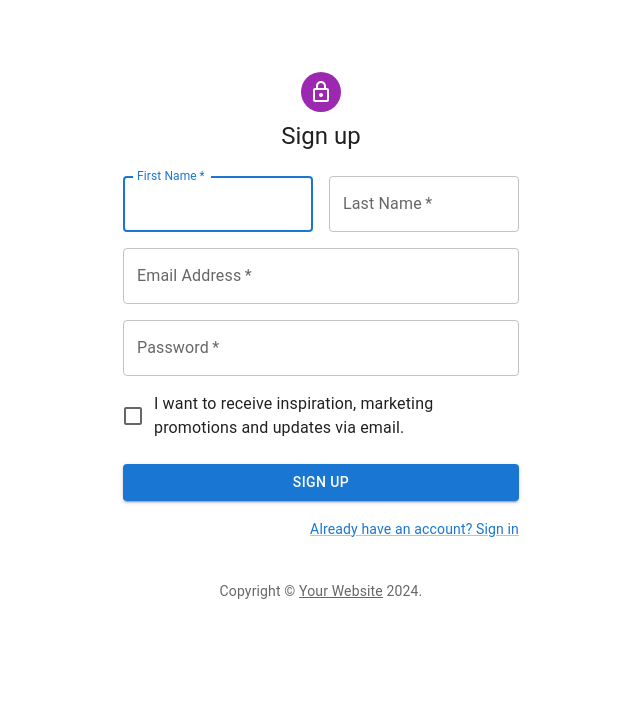
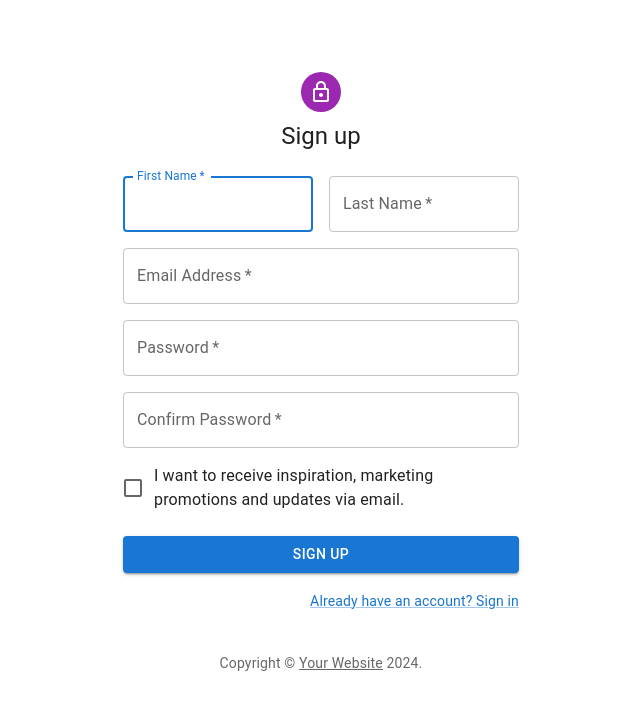
Before and after one commit to santaclous112/next-mui-typescript-boilerplate-project, a Next.js app: page /signup in a window 1280 px wide. Shown: the top 710 px of the page, without its empty margins (319-959 px from the left). Built offline with nearby package versions, Linux system fonts and the light colour scheme.

Commit message:
update/submitButton commit

```diff
--- a/package.json
+++ b/package.json
@@ -13,10 +13,13 @@
     "@emotion/styled": "^11.11.0",
     "@mui/icons-material": "^5.15.3",
     "@mui/material": "^5.15.3",
+    "axios": "^1.6.5",
     "markdown-to-jsx": "^7.4.0",
     "next": "14.0.4",
     "react": "^18",
-    "react-dom": "^18"
+    "react-dom": "^18",
+    "react-router": "^6.21.1",
+    "react-router-dom": "^6.21.1"
   },
   "devDependencies": {
     "@types/node": "^20",
@@ -25,6 +28,7 @@
     "autoprefixer": "^10.0.1",
     "eslint": "^8",
     "eslint-config-next": "14.0.4",
+    "next-router-mock": "^0.9.11",
     "postcss": "^8",
     "tailwindcss": "^3.3.0",
     "typescript": "^5"
--- a/src/app/page.tsx
+++ b/src/app/page.tsx
@@ -11,8 +11,6 @@ import { createTheme, ThemeProvider } from '@mui/material/styles';
 import Header from './Header';
 import MainFeaturedPost from './MainFeaturedPost';
 import FeaturedPost from './FeaturedPost';
-import Main from './Main';
-import Sidebar from './Sidebar';
 import Footer from './Footer';
 // import post1 from './blog-post.1.md';
 // import post2 from './blog-post.2.md';
--- a/src/app/signup/page.tsx
+++ b/src/app/signup/page.tsx
@@ -1,6 +1,7 @@
 "use client"
 
 import * as React from 'react';
+import { useRouter } from 'next/navigation'
 import Avatar from '@mui/material/Avatar';
 import Button from '@mui/material/Button';
 import CssBaseline from '@mui/material/CssBaseline';
@@ -14,6 +15,7 @@ import LockOutlinedIcon from '@mui/icons-material/LockOutlined';
 import Typography from '@mui/material/Typography';
 import Container from '@mui/material/Container';
 import { createTheme, ThemeProvider } from '@mui/material/styles';
+import axios from 'axios';
 
 function Copyright(props: any) {
   return (
@@ -32,13 +34,21 @@ function Copyright(props: any) {
 const defaultTheme = createTheme();
 
 export default function SignUp() {
+  // const [newUser, setNewUser] = useState({});
+  const router = useRouter();
   const handleSubmit = (event: React.FormEvent<HTMLFormElement>) => {
     event.preventDefault();
     const data = new FormData(event.currentTarget);
-    console.log({
+    const newUser = {
+      firstName: data.get("firstName"),
+      lastName: data.get("lastName"),
       email: data.get('email'),
-      password: data.get('password'),
-    });
+      password: data.get('password')
+    };
+    // setNewUser(_newUser);
+    console.log(newUser)
+    axios.post("http://localhost:5000/api/users/signup", newUser)
+      .then(res => router.push("/signin"))
   };
 
   return (
@@ -104,6 +114,17 @@ export default function SignUp() {
                 />
               </Grid>
               <Grid item xs={12}>
+                <TextField
+                  required
+                  fullWidth
+                  name="confirmPassword"
+                  label="Confirm Password"
+                  type="password"
+                  id="confirmPassword"
+                  autoComplete="new-password"
+                />
+              </Grid>
+              <Grid item xs={12}>
                 <FormControlLabel
                   control={<Checkbox value="allowExtraEmails" color="primary" />}
                   label="I want to receive inspiration, marketing promotions and updates via email."
@@ -114,7 +135,7 @@ export default function SignUp() {
               type="submit"
               fullWidth
               variant="contained"
-              sx={{ mt: 3, mb: 2, backgroundColor: '#1976d2 !important' }}
+              sx={{ mt: 3, mb: 2 }}
             >
               Sign Up
             </Button>
```
Also changed, not shown: 1 other file (tests, documents, lock files or other folders).
